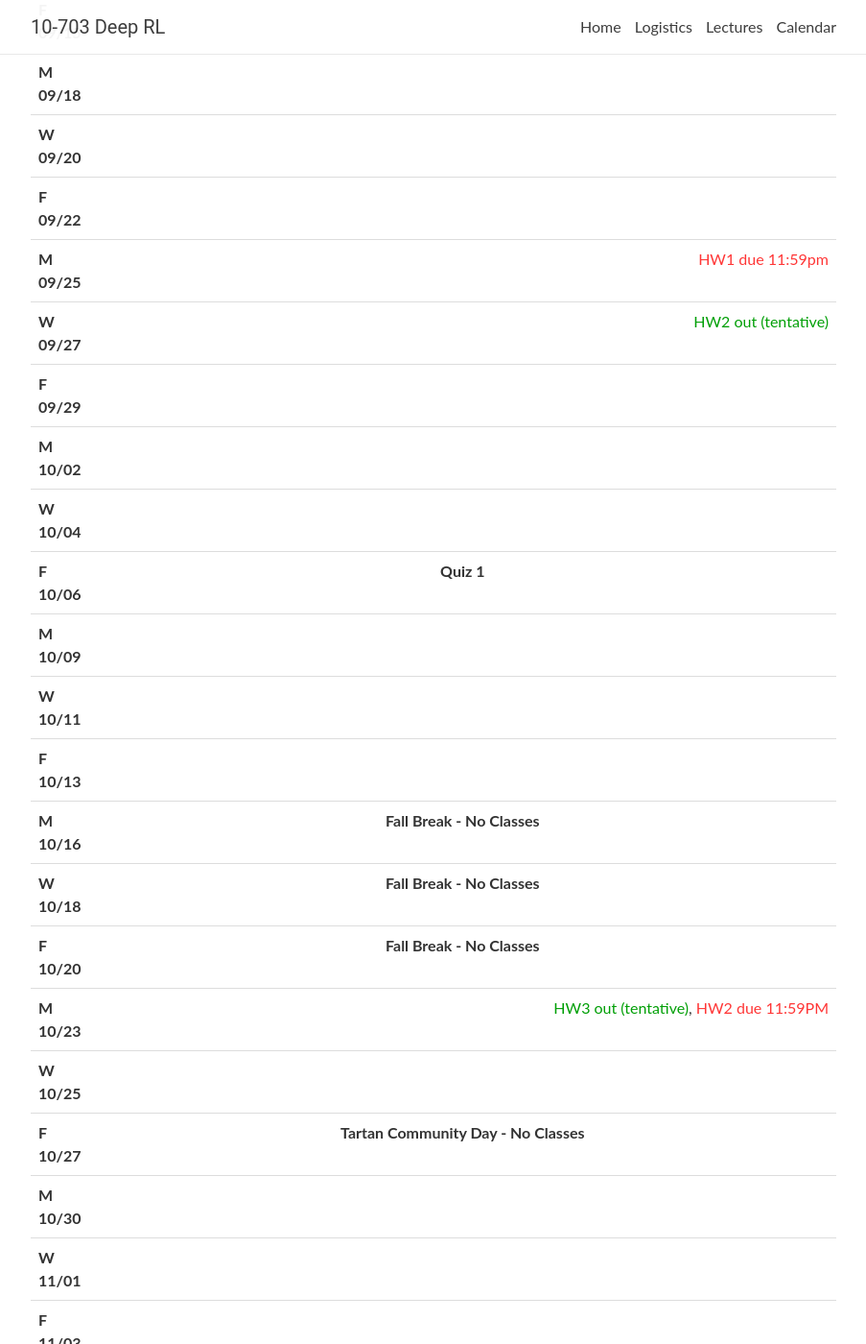
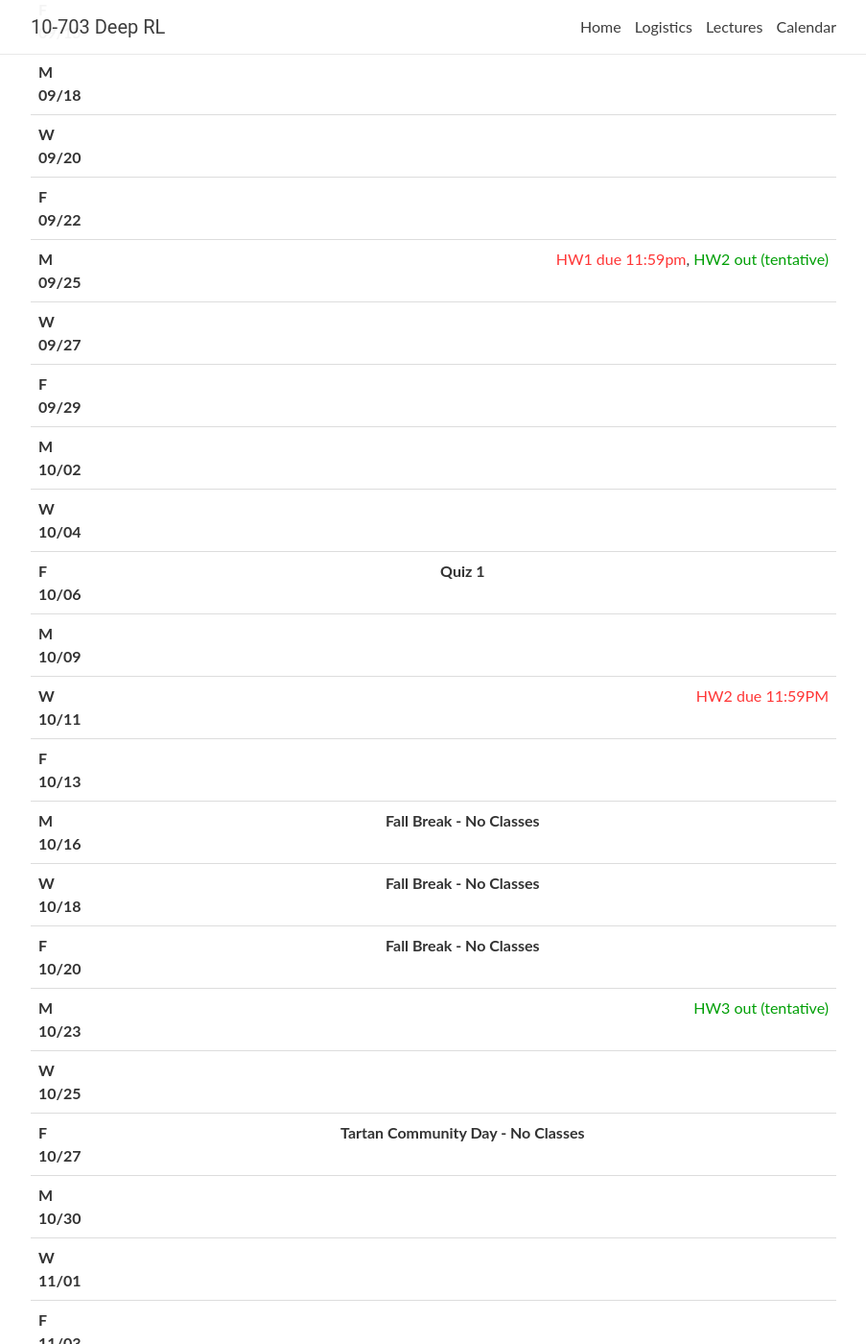
Before and after one commit to cmudeeprl/403website_s24, a Jekyll site: the page built from _pages/lectures.md, in a window 1280 px wide and 1400 px high, scrolled down 744 px. Shown: the whole window at 96% size, without its empty margins (188-1091 px from the left). Built offline with Jekyll 4.4.1, drawn with Linux system fonts in a browser that asks for light colours; nearby versions of some CDN libraries; comment, search, counter and statistics services are not loaded.

Commit message:
Updating the homework deadlines

```diff
--- a/_data/lectures.yml
+++ b/_data/lectures.yml
@@ -167,7 +167,7 @@
     - <a href="http://incompleteideas.net/book/RLbook2018.pdf" target="_blank">S & B Textbook</a>, Ch13
     - <a href="http://karpathy.github.io/2016/05/31/rl/" target = "_blank">http://karpathy.github.io/2016/05/31/rl/</a>
   video:
-  logistics: <span class="deadline">HW1 due 11:59pm</span> <br>
+  logistics: <span class="deadline">HW1 due 11:59pm</span>, <span class="event">HW2 out (tentative)</span> <br>
 
 - date: W 09/27
   lecturer:
@@ -180,7 +180,7 @@
     - Schulman et al. <a href="https://arxiv.org/abs/1502.05477" target="_blank">Trust Region Policy Optimization</a>
     - Schulman et al. <a href="https://arxiv.org/pdf/1707.06347.pdf" target="_blank">Proximal Policy Optimization Algorithms</a>
     - (optional) Rajeswaran et al. <a href="https://arxiv.org/pdf/1703.02660.pdf" target="_blank">Towards Generalization and Simplicity in Continuous Control</a>
-  logistics: <span class="event">HW2 out (tentative)</span> <br>
+  logistics:
 
 - date: F 09/29
   lecturer:
@@ -290,7 +290,7 @@
     # - Bagnell. <a href="http://www.ri.cmu.edu/publication_view.html?pub_id=7891" target="_blank">An Invitation to Imitation</a>, Up To Page 10
     # - Bojarski et al. <a href="https://arxiv.org/abs/1604.07316" target="_blank">End to End Learning for Self-Driving Cars</a>
     # - Bansal et al. <a href="https://arxiv.org/abs/1812.03079" target="_blank">ChauffeurNet&#58; Learning to Drive by Imitating the Best and Synthesizing the Worst</a>
-  logistics:
+  logistics: <span class="deadline">HW2 due 11:59PM</span>
 
 
 
@@ -338,7 +338,7 @@
     # - Silver et al. <a href="https://deepmind.com/research/publications/mastering-game-go-without-human-knowledge" target="_blank">Mastering the Game of Go without Human Knowledge</a>
     # - Fujimoto et al. <a href="https://arxiv.org/abs/1812.02900" target="_blank">Off-Policy Deep Reinforcement Learning without Exploration</a>
 
-  logistics: <span class="event">HW3 out (tentative)</span>,  <span class="deadline">HW2 due 11:59PM</span>
+  logistics: <span class="event">HW3 out (tentative)</span>
 
 - date: W 10/25
   lecturer:
```
